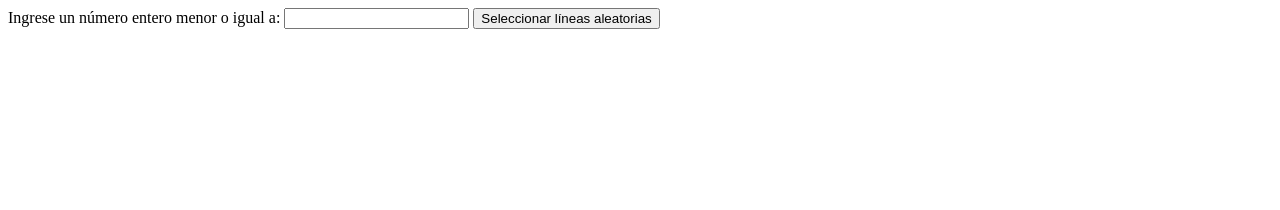
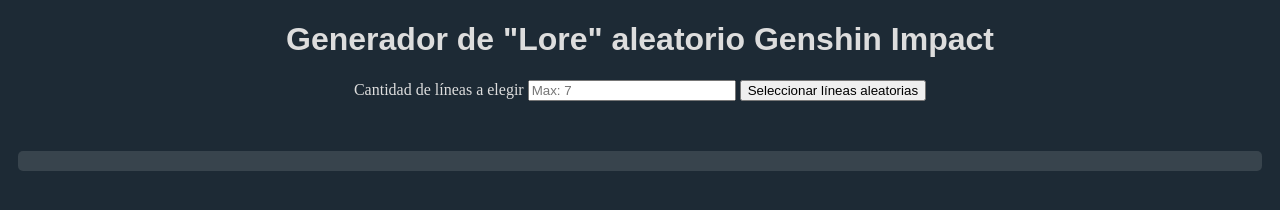
Before and after one commit to Aurorinae/aurorinae.github.io, a plain HTML site: page index.html in a window 1280 px wide. Both pictures are taken after a click on the button "Seleccionar líneas aleatorias". Drawn offline with Linux system fonts and the light colour scheme.

Commit message:
working functional lore generator

```diff
--- /dev/null
+++ b/format_elements.js
@@ -0,0 +1,57 @@
+const rootPath = "/texts/";
+let fileNames = ["equipamiento.txt", "libros.txt", "lugares.txt", "materiales.txt", "seres_vivos.txt"];
+let textLines = [];
+let numLines;
+
+textLines = readFiles();
+numLines = textLines.length;
+
+const numLinesInput = document.getElementById("numLines");
+numLinesInput.placeholder = "Max: " + textLines.length;
+numLinesInput.max = textLines.length;
+
+const placeholderDiv = document.getElementById("selected-lines");
+
+function readFiles() {
+    let textLines = [];
+
+    fileNames.forEach((file) => {
+        fullPath = rootPath.concat(file);
+        let archive = new XMLHttpRequest();
+
+        archive.open("GET", fullPath, false);
+        archive.onreadystatechange = () => {
+            if (archive.readyState === 4 && archive.status === 200) {
+                let archiveLines = archive.responseText.split("\n");
+                textLines = textLines.concat(archiveLines);
+            }
+        }
+        archive.send()
+    });
+    return textLines;
+}
+
+function putTextLines() {
+    let randomParagraphs = [];
+    let numLines = numLinesInput.value;
+    textLines = readFiles();
+
+    for (let i = 0; i < numLines; i++) {
+        let indexRandomLine = getRandomIntInclusive(0, textLines.length - 1);
+
+        randomParagraphs.push(textLines[indexRandomLine]);
+        textLines.splice(indexRandomLine, 1);
+    }
+
+    // Restart div content and add new random selected lines
+    placeholderDiv.innerHTML = "";
+    randomParagraphs.forEach(element => {
+        placeholderDiv.innerHTML += "<p>" + element + "</p>";
+    });
+}
+
+function getRandomIntInclusive(min, max) {
+    min = Math.ceil(min);
+    max = Math.floor(max);
+    return Math.floor(Math.random() * (max - min + 1) + min);
+}
--- a/index.html
+++ b/index.html
@@ -1,41 +1,40 @@
 <!DOCTYPE html>
-<html>
+<html lang="es-MX">
 
 <head>
-    <meta charset="UTF-8">
-    <title>Seleccionar líneas aleatorias</title>
+  <style>
+    input[type=number]::-webkit-inner-spin-button,
+    input[type=number]::-webkit-outer-spin-button {
+      -webkit-appearance: none;
+      margin: 0;
+    }
+
+    input[type=number] {
+      -moz-appearance: textfield;
+    }
+
+    input[type="number"] {
+      min-width: 200px;
+    }
+  </style>
+  <meta charset="UTF-8">
+  <meta name="viewport" content="width=device-width, initial-scale=1.0">
+  <title>Seleccionar líneas aleatorias</title>
+  <link rel="stylesheet" href="styles/style.css">
 </head>
 
 <body>
-    <form>
-        <label for="howManyLines">Ingrese un número entero menor o igual a:</label>
-        <input type="number" id="InputHowManyLines" name="input" min="0" max="`totalLines`" step="1"
-            onfocus="setPlaceholder()">
-        <button type="button" onclick="showSelectedLines()">Seleccionar líneas aleatorias</button>
-    </form>
+  <h1>Generador de "Lore" aleatorio Genshin Impact</h1>
+  <div id="num-lines-selector">
+    <label for="numLines">Cantidad de líneas a elegir</label>
+    <input id="numLines" type="number" min="1">
+    <button type="button" onclick="putTextLines()">Seleccionar líneas aleatorias</button>
+  </div>
 
-    <div id="selected-lines"></div>
+  <div id="selected-lines"></div>
 
-    <script>
-        function contar_lineas(rutas_archivos) {
-            let total_lineas = 0;
-            let lineas = [];
-
-            for (let i = 0; i < rutas_archivos.length; i++) {
-                const fr = new FileReader();
-                fr.readAsText(rutas_archivos[i]);
-
-                fr.onload = function () {
-                    const contenido = fr.result;
-                    lineas.concat(contenido.split("\n"));
-                };
-            }
-            console.table(lines);
-
-            total_lineas = lineas.length;
-            return total_lineas;
-        }
-    </script>
+  <script src="format_elements.js">
+  </script>
 </body>
 
 </html>
--- /dev/null
+++ b/styles/style.css
@@ -0,0 +1,30 @@
+body {
+    background-color: #1d2a35;
+}
+
+h1 {
+    text-align: center;
+    color: #ddd;
+    font-family: sans-serif;
+    font-weight: 800;
+}
+
+#num-lines-selector {
+    display: block;
+    text-align: center;
+    color: #ddd;
+}
+
+#selected-lines {
+    margin: 10px;
+    margin-top: 50px;
+    padding: 10px 20px 10px;
+    border-radius: 5px;
+    background-color: #38444d;
+    color: rgb(218, 218, 218);
+}
+
+#selected-lines > p {
+    margin-top: 2px;
+    padding-top: 5px
+}
```
Also changed, not shown: texts/equipamiento.txt (added), texts/libros.txt (added), texts/lugares.txt (renamed from lugares.txt), texts/materiales.txt (added), texts/seres_vivos.txt (added).
